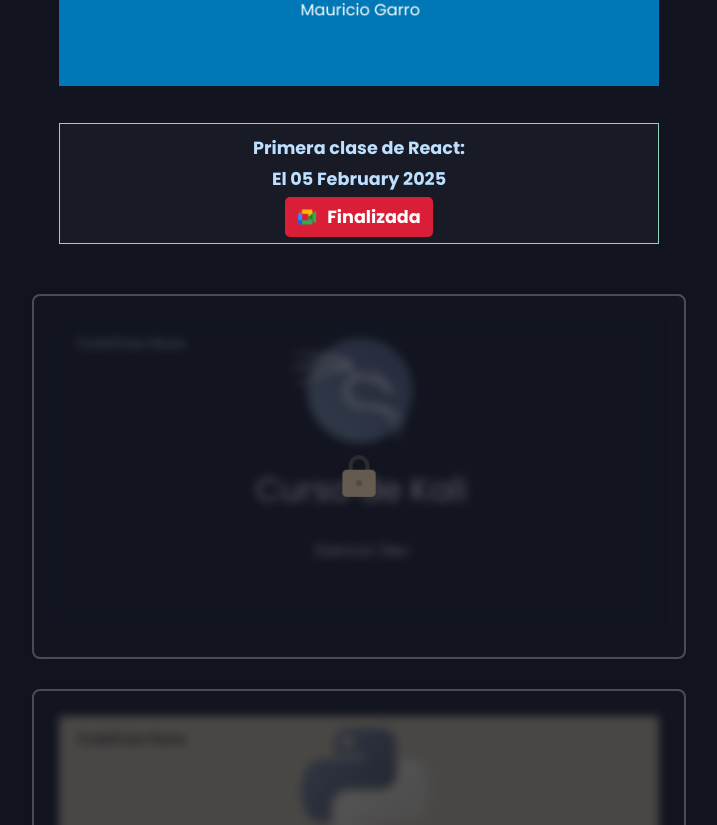
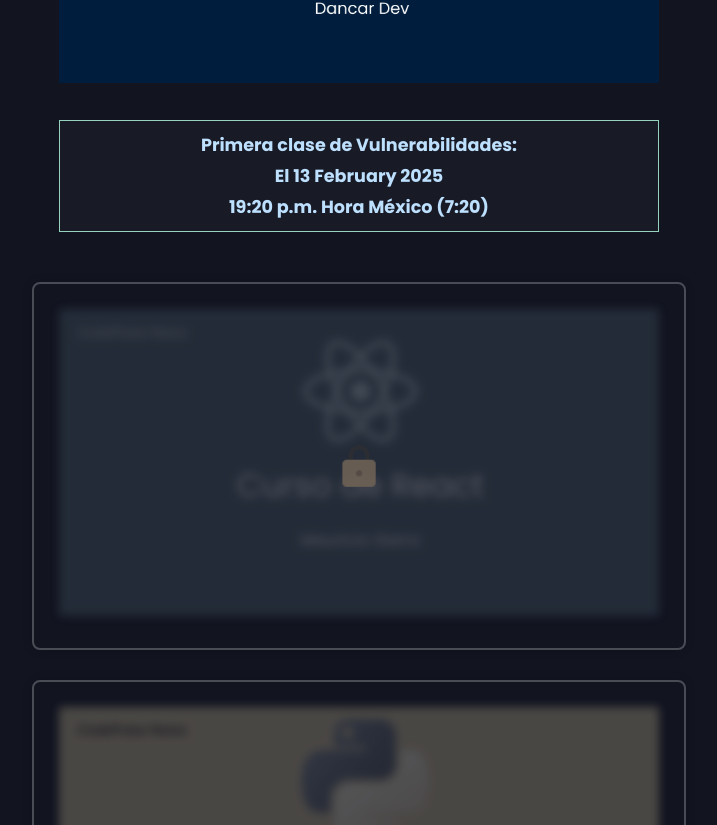
Before and after one commit to Mauricio2202/codenews, a React (Vite) app: page / in a window 1280 px wide. Shown: the part 1279-2104 px from the top of the page, without its empty margins (281-998 px from the left). Built offline with nearby package versions, Linux system fonts and the light colour scheme; a web font is replaced by a local one.

Commit message:
Habilitando fecha clase de vulnerabilidades

```diff
--- a/src/components/Clases.css
+++ b/src/components/Clases.css
@@ -33,7 +33,7 @@
     box-shadow: 0 0 20px rgba(0, 255, 255, 0.6);
     border-radius: 8px;
 }
-.kali-i, .python-i, .cs-i, .java-i {
+.python-i, .cs-i, .java-i, .react-i {
     filter: blur(5px);
     opacity: 0.5;
     pointer-events: none;
--- a/src/components/Clases.jsx
+++ b/src/components/Clases.jsx
@@ -14,7 +14,7 @@
     const [classDate, setClassDate] = useState('');
 
     useEffect(() => {
-        const targetDate = new Date('2025-02-05T00:00:00');
+        const targetDate = new Date('2025-02-13T00:00:00');
 
         setClassDate(format(targetDate, 'dd MMMM yyyy'));
 
@@ -42,20 +42,22 @@
             <h1 className='title-news'>Anuncio de próximas clases</h1>
             <section className="clases">
                 <div className="class">
+                {/* Esta es la clase que hace el diseño de una clase activa = react-class-container */}
                     <div className="react-class-container">
-                        <img src={ ReactClass } alt="react-class" className='class-new' />
+                    <img src={ KaliClass } alt="kali-class" className='class-new kali-i' />
+
                         <div className="react-class-countdown">
-                            <p><strong>Primera clase de React:</strong></p>
+                            <p><strong>Primera clase de Vulnerabilidades:</strong></p>
                             <p>El {classDate}</p>
-                            {/* <p>19:20 p.m. Hora México (7:20)</p> */}
-                            <a href="#" onClick={ alertEnd } className='enlace-meet'>
+                            <p>19:20 p.m. Hora México (7:20)</p>
+                            {/* <a href="#" onClick={ alertEnd } className='enlace-meet'>
                                 <img src={ Meet } alt="meet" className='meetIcon' />
                                 <p className='join'>Finalizada</p>
-                            </a>
+                            </a> */}
                         </div>
                     </div>
                     <div className="lock-wrapper">
-                        <img src={ KaliClass } alt="kali-class" className='class-new kali-i' />
+                        <img src={ ReactClass } alt="react-class" className='class-new react-i' />
                         <img src={ Block } alt="block" className="block-icon" />
                     </div>
                     <div className="lock-wrapper">
```
